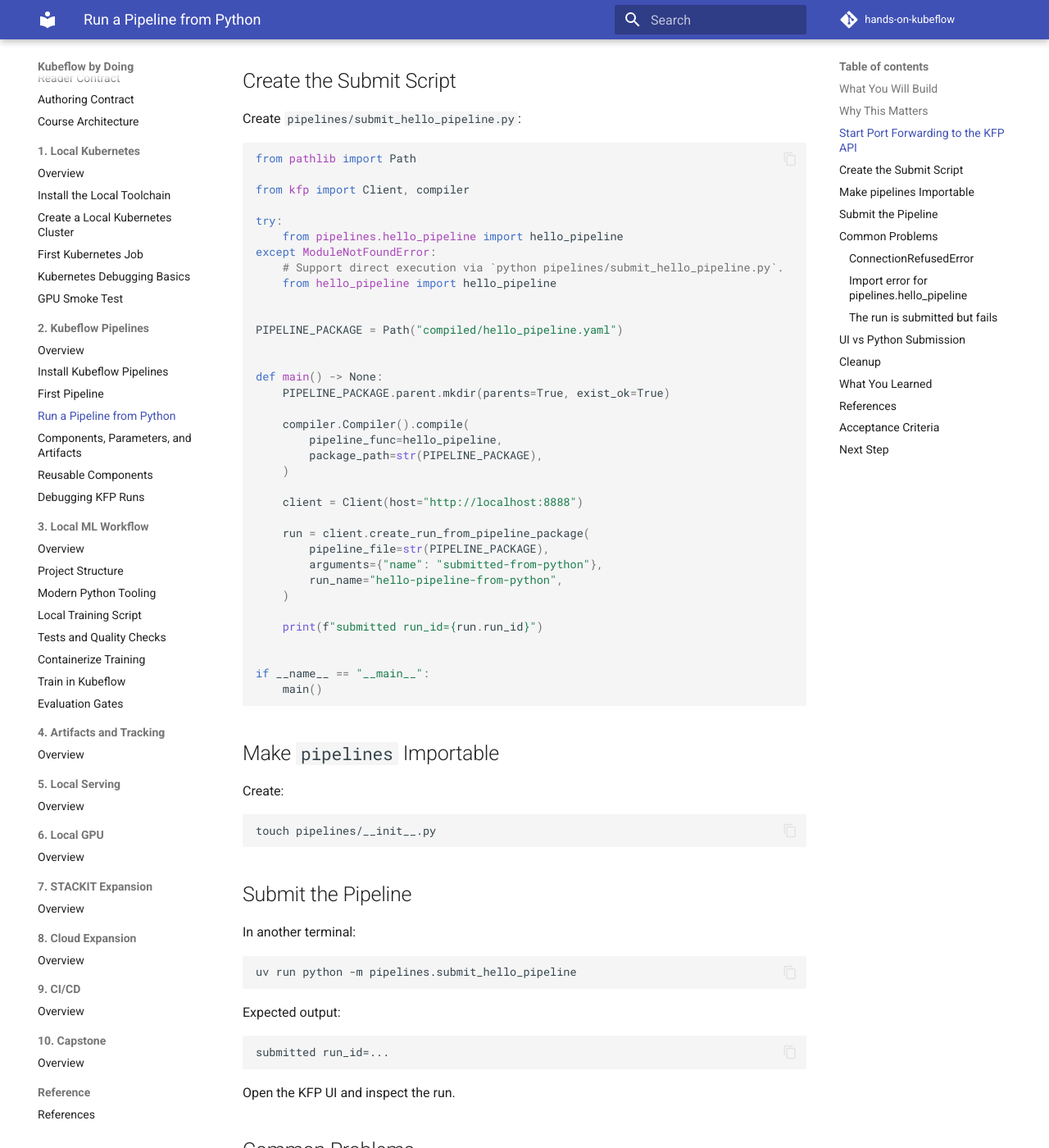
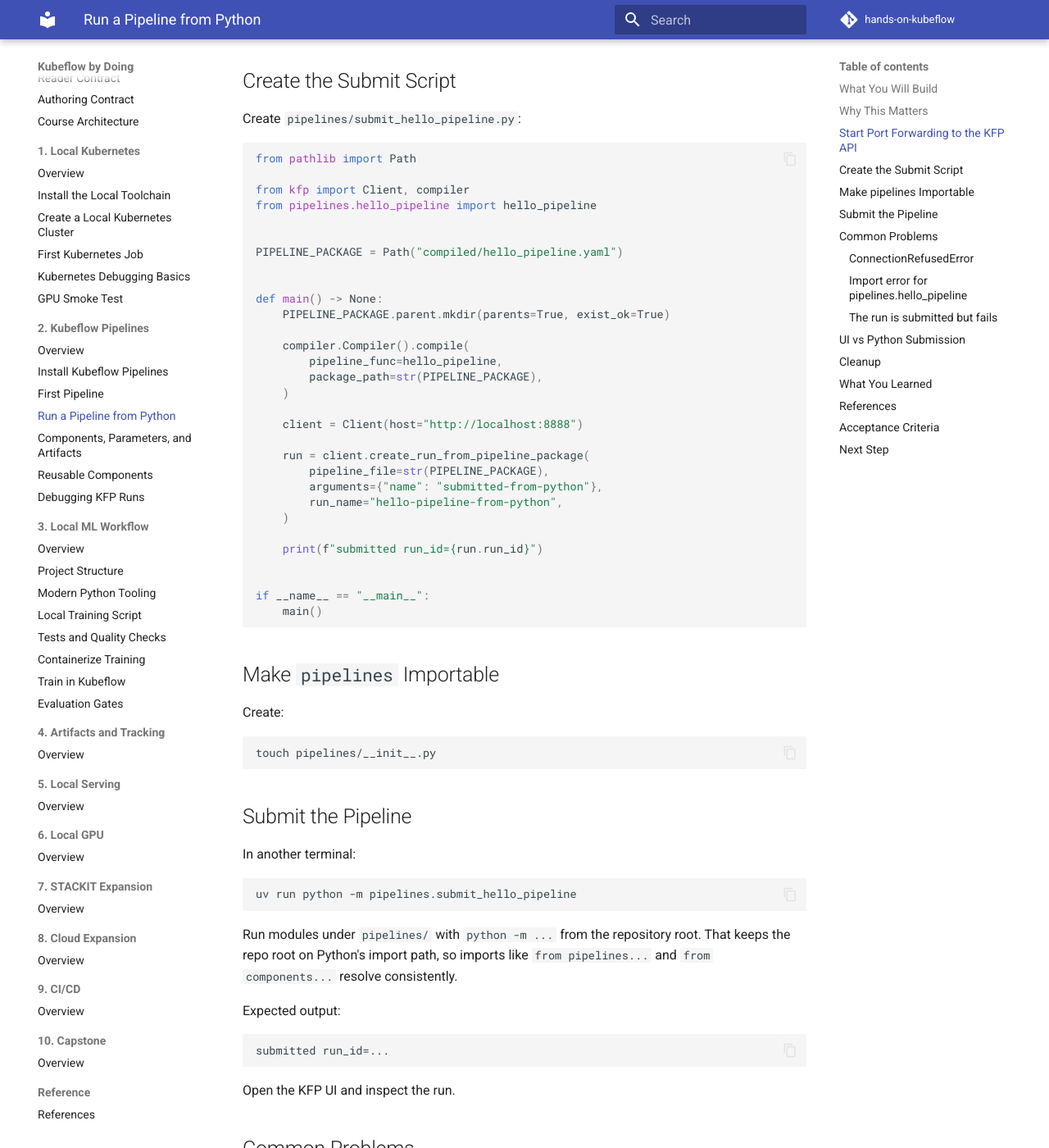
Before and after one commit to matze298/hands-on-kubeflow, an MkDocs documentation site: the page built from docs/02-kubeflow-pipelines/03-run-pipeline-from-python.md, in a window 1280 px wide and 1400 px high, scrolled down 994 px. Shown: the whole window at 82% size. Built offline with MkDocs 1.6.1 and Material for MkDocs 9.7.7, drawn with Linux system fonts in a browser that asks for light colours; comment, search, counter and statistics services are not loaded; some of the changed text lies outside the part shown.

Commit message:
docs: use module execution for pipeline commands

````diff
--- a/docs/02-kubeflow-pipelines/03-run-pipeline-from-python.md
+++ b/docs/02-kubeflow-pipelines/03-run-pipeline-from-python.md
@@ -42,12 +42,7 @@ Create `pipelines/submit_hello_pipeline.py`:
 from pathlib import Path
 
 from kfp import Client, compiler
-
-try:
-    from pipelines.hello_pipeline import hello_pipeline
-except ModuleNotFoundError:
-    # Support direct execution via `python pipelines/submit_hello_pipeline.py`.
-    from hello_pipeline import hello_pipeline
+from pipelines.hello_pipeline import hello_pipeline
 
 
 PIPELINE_PACKAGE = Path("compiled/hello_pipeline.yaml")
@@ -92,6 +87,8 @@ In another terminal:
 uv run python -m pipelines.submit_hello_pipeline
 ```
 
+Run modules under `pipelines/` with `python -m ...` from the repository root. That keeps the repo root on Python's import path, so imports like `from pipelines...` and `from components...` resolve consistently.
+
 Expected output:
 
 ```text
@@ -114,7 +111,7 @@ kubectl port-forward -n kubeflow svc/ml-pipeline 8888:8888
 
 ### Import error for `pipelines.hello_pipeline`
 
-Make sure `pipelines/__init__.py` exists and prefer module execution from the repository root.
+Make sure `pipelines/__init__.py` exists and run the script as a module from the repository root.
 
 ```bash
 touch pipelines/__init__.py
````
Also changed, not shown: docs/02-kubeflow-pipelines/02-first-pipeline.md (+2 -2 lines), docs/02-kubeflow-pipelines/04-components-parameters-artifacts.md (+1 -1 lines), docs/02-kubeflow-pipelines/05-reusable-components.md (+1 -1 lines), docs/02-kubeflow-pipelines/06-debugging-kfp-runs.md (+1 -1 lines), docs/03-local-ml-workflow/06-train-in-kubeflow.md (+1 -1 lines).
